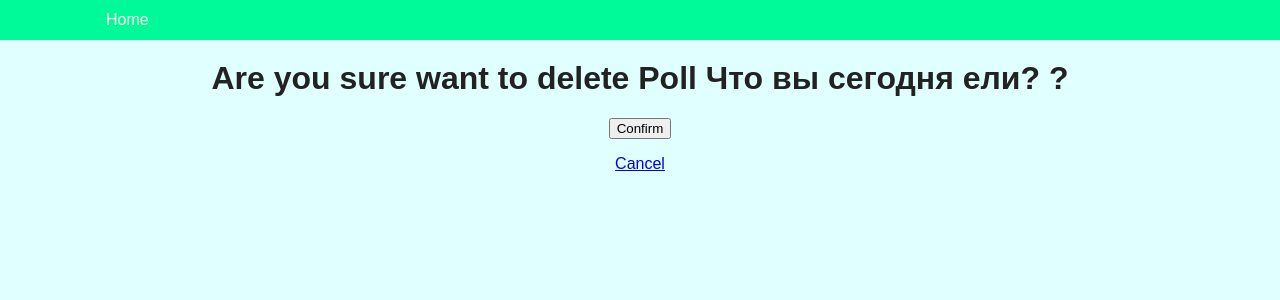
After one commit to ruslanhq/cw_7, a Django app: page /poll/delete/1 in a window 1280 px wide. The commit adds this page. Shown: the top 300 px of the page. Run offline with Django 3.2, Linux system fonts and the light colour scheme; data comes from the database, SQL or seed files in the repository; some libraries are stand-ins or nearby versions.

Commit message:
Added PollDelete

```diff
--- a/source/main/urls.py
+++ b/source/main/urls.py
@@ -17,12 +17,13 @@ from django.contrib import admin
 from django.urls import path
 
 from webapp.views import IndexView
-from webapp.views.poll_views import PollView, PollCreate, PollUpdate
+from webapp.views.poll_views import PollView, PollCreate, PollUpdate, PollDelete
 
 urlpatterns = [
     path('admin/', admin.site.urls),
     path('', IndexView.as_view(), name='index'),
     path('poll/<int:pk>/', PollView.as_view(), name='poll_view'),
     path('poll/create/', PollCreate.as_view(), name='poll_create'),
-    path('poll/update/<int:pk>/', PollUpdate.as_view(), name='poll_update')
+    path('poll/update/<int:pk>/', PollUpdate.as_view(), name='poll_update'),
+    path('poll/delete/<int:pk>', PollDelete.as_view(), name='poll_delete')
 ]
--- /dev/null
+++ b/source/webapp/templates/Poll/delete.html
@@ -0,0 +1,11 @@
+{% extends 'base.html' %}
+
+{% block title %}Delete Project{% endblock %}
+{% block content %}
+    <h1>Are you sure want to delete Poll {{ poll }} ?</h1>
+    <form method="POST" action="{% url 'poll_delete' poll.pk %}" class="text-center">
+        {% csrf_token %}
+        <p><input type="submit" value="Confirm" id="input" class=" btn btn-danger"></p>
+        <p><a href="{% url 'index'%}" class="btn btn-primary">Cancel</a></p>
+    </form>
+{% endblock %}
--- a/source/webapp/templates/Poll/poll.html
+++ b/source/webapp/templates/Poll/poll.html
@@ -2,7 +2,7 @@
 {% block title %}Poll{% endblock %}
 {% block menu %}
         <li><a href="{% url 'poll_update' poll.pk %}">Update</a></li>
-{#        <li><a href="{% url 'project_delete' projects.pk %}">Delete</a></li>#}
+        <li><a href="{% url 'poll_delete' poll.pk %}">Delete</a></li>
 
 {% endblock %}
 {% block content %}
--- a/source/webapp/views/__init__.py
+++ b/source/webapp/views/__init__.py
@@ -1 +1 @@
-from .poll_views import IndexView, PollCreate, PollUpdate
+from .poll_views import IndexView, PollCreate, PollUpdate, PollDelete
--- a/source/webapp/views/poll_views.py
+++ b/source/webapp/views/poll_views.py
@@ -1,6 +1,6 @@
 from django.shortcuts import render
-from django.urls import reverse
-from django.views.generic import ListView, DetailView, CreateView, UpdateView
+from django.urls import reverse, reverse_lazy
+from django.views.generic import ListView, DetailView, CreateView, UpdateView, DeleteView
 
 from webapp.forms import PollForm
 from webapp.models import Poll
@@ -39,3 +39,10 @@ class PollUpdate(UpdateView):
 
     def get_success_url(self):
         return reverse('poll_view', kwargs={'pk': self.object.pk})
+
+
+class PollDelete(DeleteView):
+    template_name = 'Poll/delete.html'
+    model = Poll
+    context_object_name = 'poll'
+    success_url = reverse_lazy('index')
```
